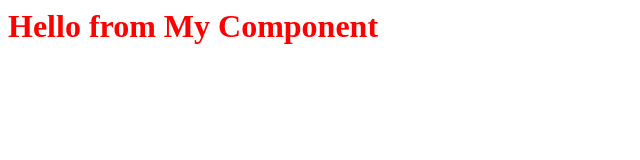
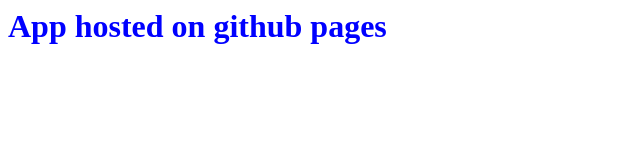
Before and after one commit to sambhavjain/react_socketio_chatapp, a React app: page / in a window 1280 px wide. Shown: the whole page, without its empty margins (0-640 px from the left). Built offline with nearby package versions, Linux system fonts and the light colour scheme.

Commit message:
changed color

```diff
--- a/client/css/styles.css
+++ b/client/css/styles.css
@@ -1,3 +1,3 @@
 h1 {
-    color: red;
+    color: blue;
 }
--- a/client/js/components/main.js
+++ b/client/js/components/main.js
@@ -1,6 +1,6 @@
 import React from 'react';
 import '../../css/styles.css';
 const Main = () => (
-    <h1>Hello from My Component</h1>
+    <h1>App hosted on github pages</h1>
 );
 export default Main;
```
